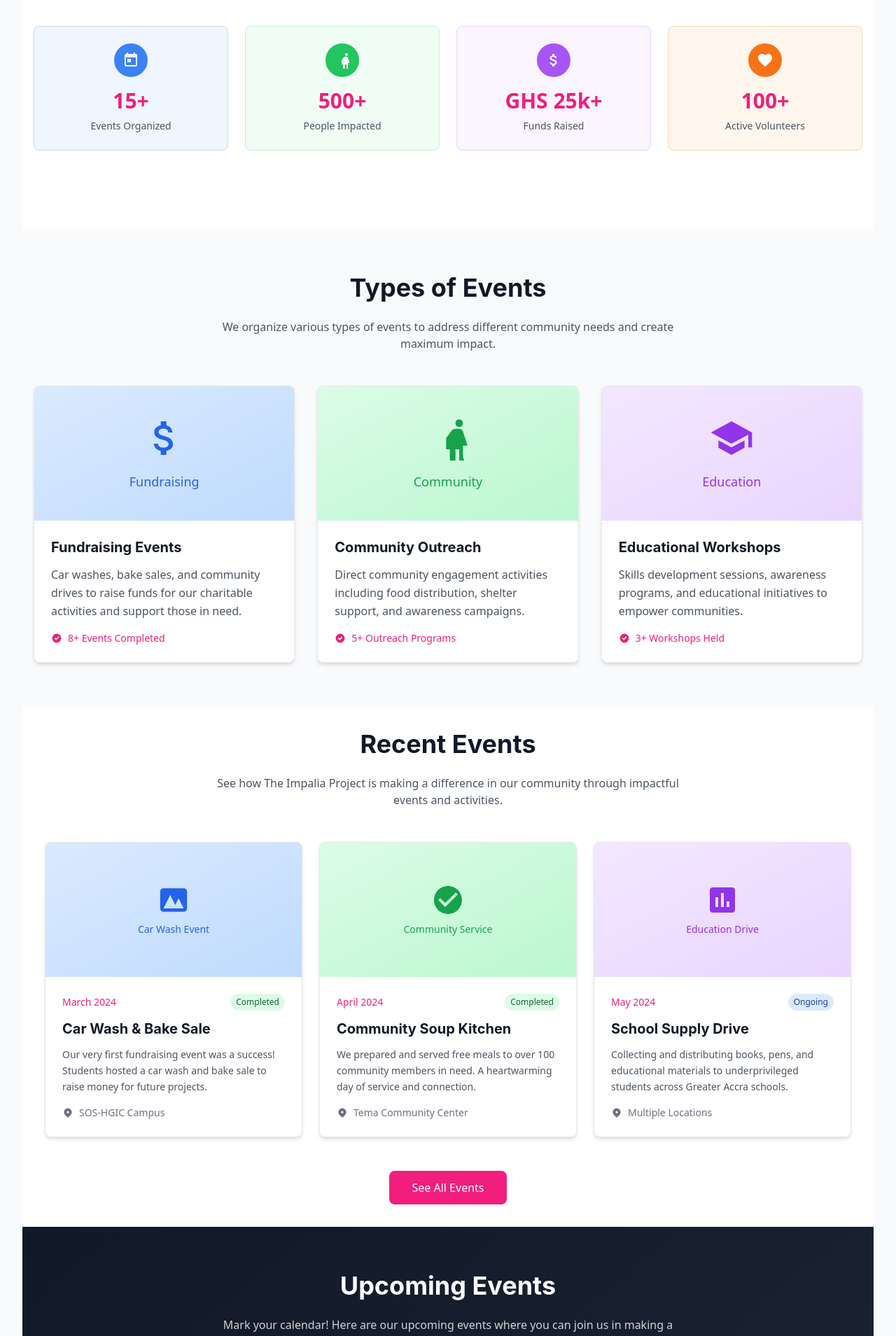
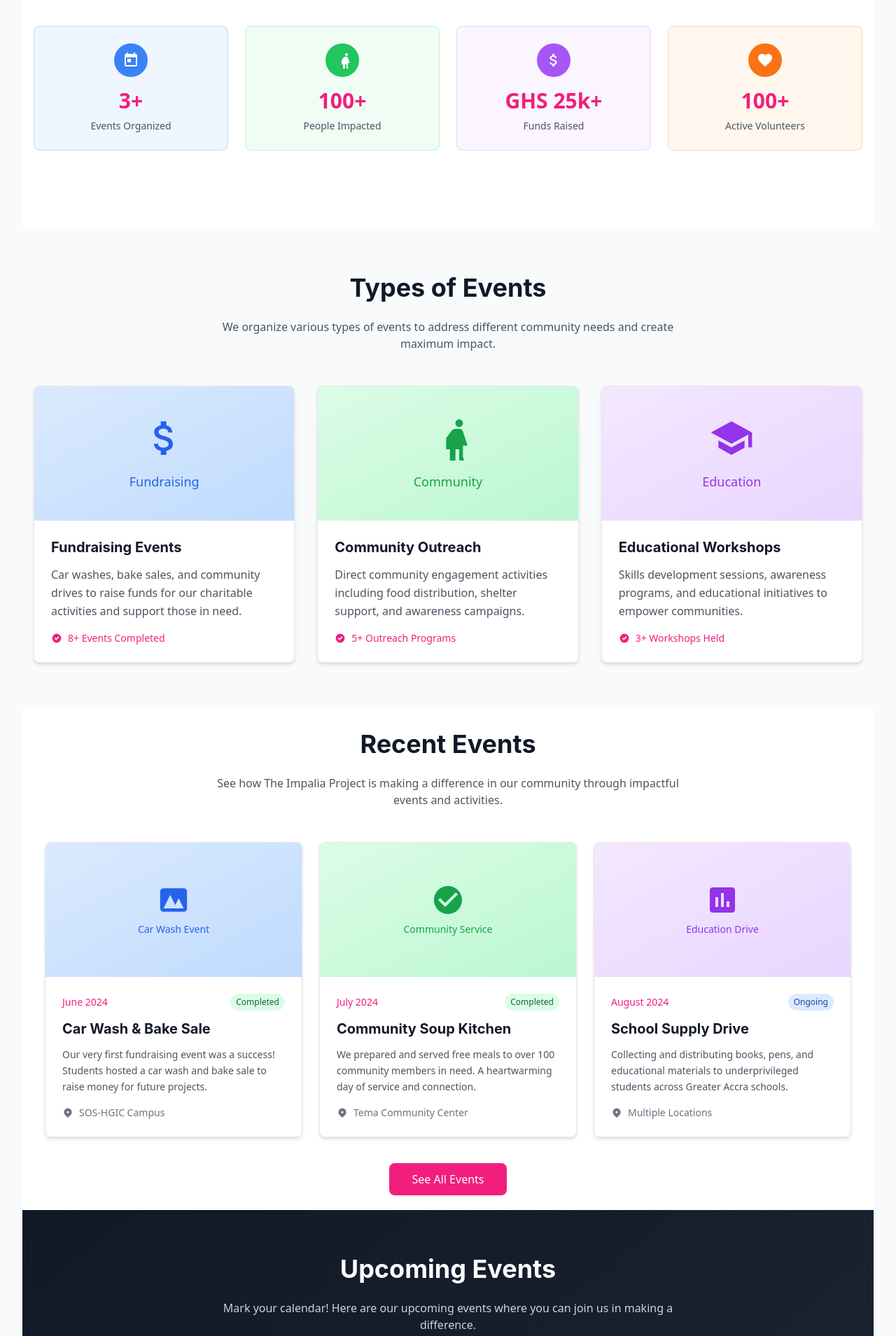
Before and after one commit to Eappiahpoku/impalia-project, a Vue app: page /events in a window 1280 px wide. Shown: the part 600-2509 px from the top of the page at 70% size. Built offline with nearby package versions, Linux system fonts and the light colour scheme.

Commit message:
mvp-2-ready

```diff
--- a/src/components/layout/AboutSection.vue
+++ b/src/components/layout/AboutSection.vue
@@ -13,10 +13,13 @@
         <MemberCarousel />
       </div>
         <div class="text-center">
-         <button
-         class=" bg-secondary text-white px-8 py-4 rounded-impalia font-medium hover:bg-[#d2beea] hover:text-secondary transition-colors min-h-touch-min touch-target-min mx-auto block lg:inline-block">
-Learn More
-        </button>
+       <router-link
+            to="/about"
+            class="bg-secondary text-white px-8 py-4 rounded-impalia font-medium hover:bg-[#d2beea] hover:text-secondary transition-colors min-h-touch-min touch-target-min mx-auto block lg:inline-block text-center"
+            aria-label="Learn more about us"
+          >
+            Learn More
+          </router-link>
         </div>
       </div>
     </section>
--- a/src/components/layout/EventSection.vue
+++ b/src/components/layout/EventSection.vue
@@ -45,7 +45,7 @@
           <!-- Event Content -->
           <div class="p-6">
             <div class="flex items-center justify-between mb-3">
-              <span class="text-sm text-secondary font-medium">March 2024</span>
+              <span class="text-sm text-secondary font-medium">June 2024</span>
               <span class="text-xs bg-green-100 text-green-800 px-2 py-1 rounded-full">Completed</span>
             </div>
             <h3 class="text-xl font-bold text-gray-900 mb-3 font-impalia">Car Wash & Bake Sale</h3>
@@ -81,7 +81,7 @@
           <!-- Event Content -->
           <div class="p-6">
             <div class="flex items-center justify-between mb-3">
-              <span class="text-sm text-secondary font-medium">April 2024</span>
+              <span class="text-sm text-secondary font-medium">July 2024</span>
               <span class="text-xs bg-green-100 text-green-800 px-2 py-1 rounded-full">Completed</span>
             </div>
             <h3 class="text-xl font-bold text-gray-900 mb-3 font-impalia">Community Soup Kitchen</h3>
@@ -117,7 +117,7 @@
           <!-- Event Content -->
           <div class="p-6">
             <div class="flex items-center justify-between mb-3">
-              <span class="text-sm text-secondary font-medium">May 2024</span>
+              <span class="text-sm text-secondary font-medium">August 2024</span>
               <span class="text-xs bg-blue-100 text-blue-800 px-2 py-1 rounded-full">Ongoing</span>
             </div>
             <h3 class="text-xl font-bold text-gray-900 mb-3 font-impalia">School Supply Drive</h3>
@@ -139,9 +139,13 @@
 
     <!-- Call to Action Button -->
     <div class="text-center mt-12">
-      <button class="bg-secondary hover:bg-[#d2beea] hover:text-secondary text-white px-8 py-3 rounded-impalia font-medium transition-colors duration-200 touch-target-min ">
+      <router-link
+        to="/events"
+        class="bg-secondary hover:bg-[#d2beea] hover:text-secondary text-white px-8 py-3 rounded-impalia font-medium transition-colors duration-200 touch-target-min"
+        aria-label="See all events"
+      >
         See All Events
-      </button>
+      </router-link>
     </div>
   </div>
 </template>
--- a/src/components/layout/HeroSection.vue
+++ b/src/components/layout/HeroSection.vue
@@ -31,10 +31,13 @@
             <p class="text-lg md:text-xl text-gray-600 mb-8 leading-relaxed">
               Join us as we raise funds, spread awareness, and create impact together.
             </p>
-            <button
-             class=" bg-secondary text-white px-8 py-4 rounded-impalia font-medium hover:bg-[#d2beea]  hover:text-secondary transition-colors min-h-touch-min mx-auto block lg:inline-block text-center">
-              Learn More
-          </button>
+             <router-link
+            to="/events"
+            class="bg-secondary text-white px-8 py-4 bl-5 rounded-impalia font-medium hover:bg-[#d2beea] hover:text-secondary transition-colors min-h-touch-min mx-auto block lg:inline-block text-center"
+            aria-label="Learn more about our events"
+          >
+            Learn More
+          </router-link>
           </div>
 
           <!-- Desktop: Image on right -->
--- a/src/views/EventView.vue
+++ b/src/views/EventView.vue
@@ -50,7 +50,7 @@
                 <path d="M19 3h-1V1h-2v2H8V1H6v2H5C3.89 3 3.01 3.9 3.01 5L3 19c0 1.1.89 2 2 2h14c1.1 0 2-.9 2-2V5c0-1.1-.9-2-2-2zm0 16H5V8h14v11zM7 10h5v5H7z"/>
               </svg>
             </div>
-            <div class="text-3xl font-bold text-secondary mb-2">15+</div>
+            <div class="text-3xl font-bold text-secondary mb-2">3+</div>
             <div class="text-sm text-gray-600">Events Organized</div>
           </div>
 
@@ -61,7 +61,7 @@
                 <path d="M16 4c0-1.11.89-2 2-2s2 .89 2 2-.89 2-2 2-2-.89-2-2zm4 18v-6h2.5l-2.54-7.63A2 2 0 0 0 18.13 7H16c-.8 0-1.54.37-2 1l-3 4v6h2v7h3v-7h2v7h3z"/>
               </svg>
             </div>
-            <div class="text-3xl font-bold text-secondary mb-2">500+</div>
+            <div class="text-3xl font-bold text-secondary mb-2">100+</div>
             <div class="text-sm text-gray-600">People Impacted</div>
           </div>
 
```
